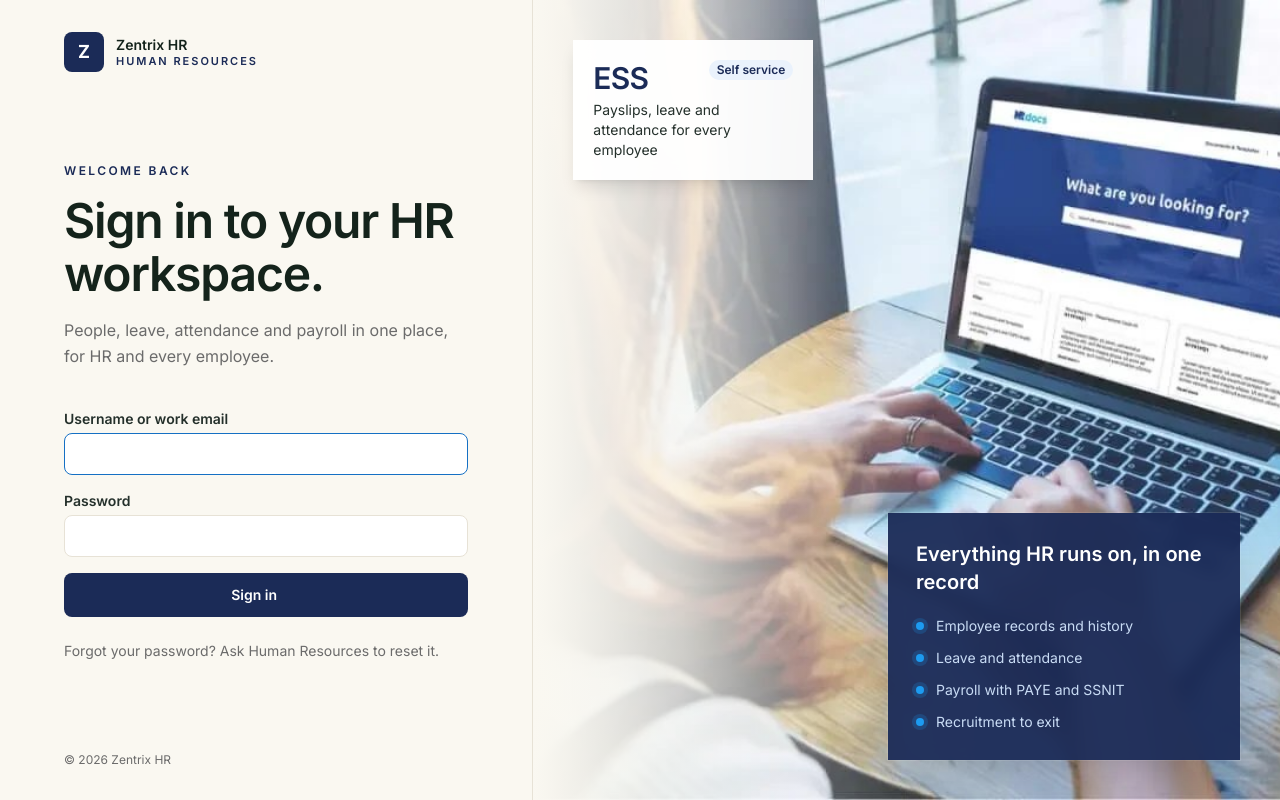
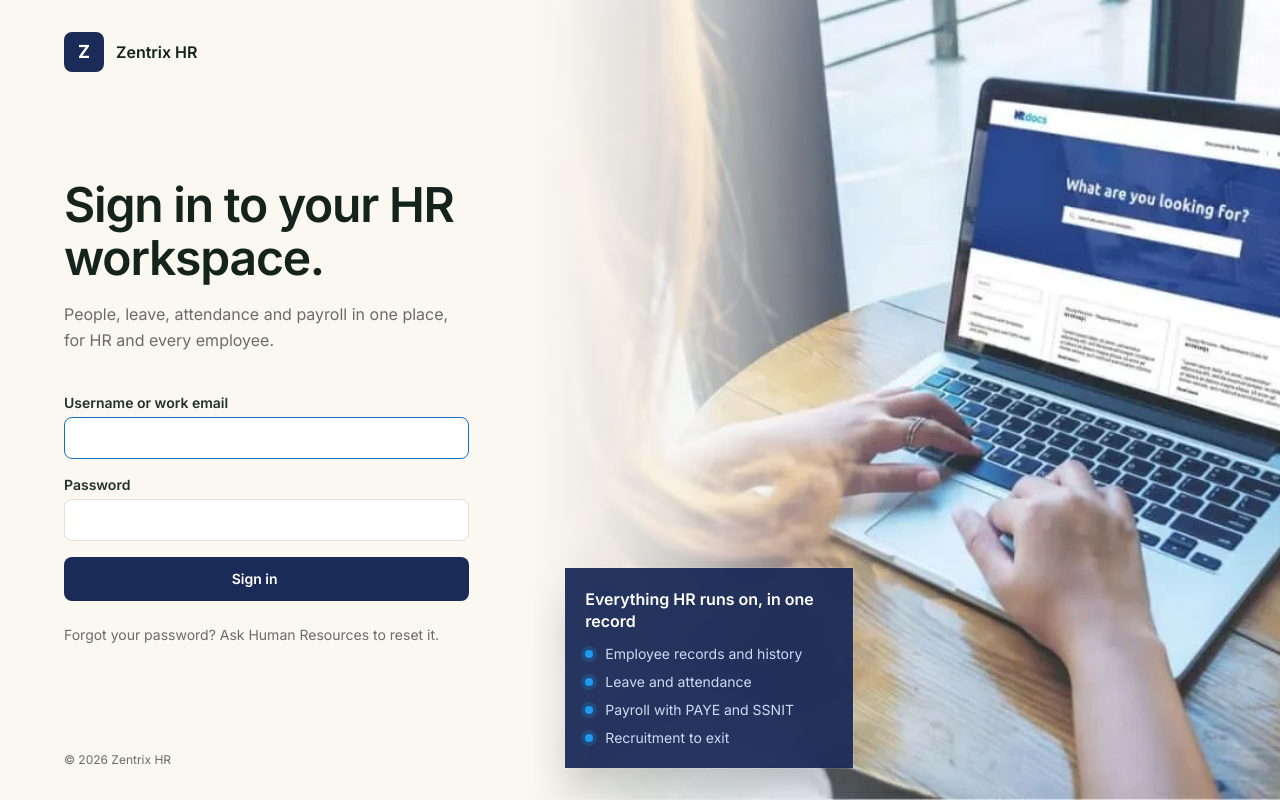
Before and after one commit to Kodara-HQ/Zentrix-HR, a Laravel app: page /login in a window 1280 px wide. Run offline with Laravel 12, Linux system fonts and the light colour scheme; data comes from the database, SQL or seed files in the repository; style sheets or scripts are compiled from the project's sources; some libraries are stand-ins or nearby versions.

Commit message:
Simplify the sign-in page and add a test administrator with a README of test sign-ins.
Co-Authored-By: Claude Opus 5.5 <noreply@anthropic.com>

```diff
--- a/laravel/resources/views/auth/login.blade.php
+++ b/laravel/resources/views/auth/login.blade.php
@@ -5,18 +5,14 @@
 <x-layouts.plain title="Sign in">
     <div class="grid min-h-screen bg-cream lg:grid-cols-[minmax(0,5fr)_minmax(0,7fr)]">
         {{-- Left: brand and sign-in --}}
-        <div class="flex flex-col px-6 py-8 sm:px-12 lg:border-r lg:border-line lg:px-16">
+        <div class="flex flex-col px-6 py-8 sm:px-12 lg:px-16">
             <div class="flex items-center gap-3">
                 <span class="grid h-10 w-10 place-items-center rounded-lg bg-navy text-lg font-bold text-white">{{ mb_substr($company, 0, 1) }}</span>
-                <div class="leading-tight">
-                    <div class="text-sm font-semibold text-ink">{{ $company }}</div>
-                    <div class="text-[11px] font-semibold tracking-[0.18em] text-navy">HUMAN RESOURCES</div>
-                </div>
+                <span class="text-base font-semibold text-ink">{{ $company }}</span>
             </div>
 
             <div class="my-auto w-full max-w-md py-12">
-                <p class="text-xs font-semibold tracking-[0.2em] text-navy">WELCOME BACK</p>
-                <h1 class="mt-4 text-4xl font-semibold leading-[1.1] tracking-tight text-ink sm:text-5xl">Sign in to your HR workspace.</h1>
+                <h1 class="text-4xl font-semibold leading-[1.1] tracking-tight text-ink sm:text-5xl">Sign in to your HR workspace.</h1>
                 <p class="mt-4 text-base leading-relaxed text-muted">People, leave, attendance and payroll in one place, for HR and every employee.</p>
 
                 <form method="post" action="{{ url('/login') }}" class="mt-10 space-y-4">
@@ -38,7 +34,7 @@
             <p class="text-xs text-muted">&copy; {{ now()->year }} {{ $company }}</p>
         </div>
 
-        {{-- Right: photo with floating cards --}}
+        {{-- Right: photo with one card in the corner --}}
         <div class="relative hidden overflow-hidden bg-navy lg:block">
             @if ($photo)
                 <img src="{{ asset("images/{$photo}") }}" alt="" class="absolute inset-0 h-full w-full object-cover">
@@ -47,17 +43,9 @@
                 <div class="absolute inset-0 bg-[radial-gradient(circle_at_70%_30%,#2a3f7a_0%,#1b2b57_45%,#13204a_100%)]"></div>
             @endif
 
-            <div class="absolute left-10 top-10 w-60 bg-white/95 p-5 shadow-lg backdrop-blur">
-                <div class="flex items-start justify-between gap-3">
-                    <div class="text-3xl font-semibold tracking-tight text-navy">ESS</div>
-                    <span class="rounded-full bg-sky px-2 py-0.5 text-xs font-semibold text-navy">Self service</span>
-                </div>
-                <p class="mt-1 text-sm text-body">Payslips, leave and attendance for every employee</p>
-            </div>
-
-            <div class="absolute bottom-10 right-10 w-[22rem] bg-navy/95 p-7 text-white shadow-2xl ring-1 ring-white/10 backdrop-blur">
-                <h2 class="text-xl font-semibold leading-snug">Everything HR runs on, in one record</h2>
-                <ul class="mt-5 space-y-3 text-sm text-sky-text">
+            <div class="absolute bottom-8 left-8 w-72 bg-navy/95 p-5 text-white shadow-2xl ring-1 ring-white/10 backdrop-blur">
+                <h2 class="text-base font-semibold leading-snug">Everything HR runs on, in one record</h2>
+                <ul class="mt-3 space-y-2 text-sm text-sky-text">
                     @foreach (['Employee records and history', 'Leave and attendance', 'Payroll with PAYE and SSNIT', 'Recruitment to exit'] as $line)
                         <li class="flex items-center gap-3"><span class="h-2 w-2 rounded-full bg-accent ring-4 ring-accent/20"></span>{{ $line }}</li>
                     @endforeach
```
Also changed, not shown: laravel/database/seeders/DemoSeeder.php (+10 -1 lines), laravel/README.md.
